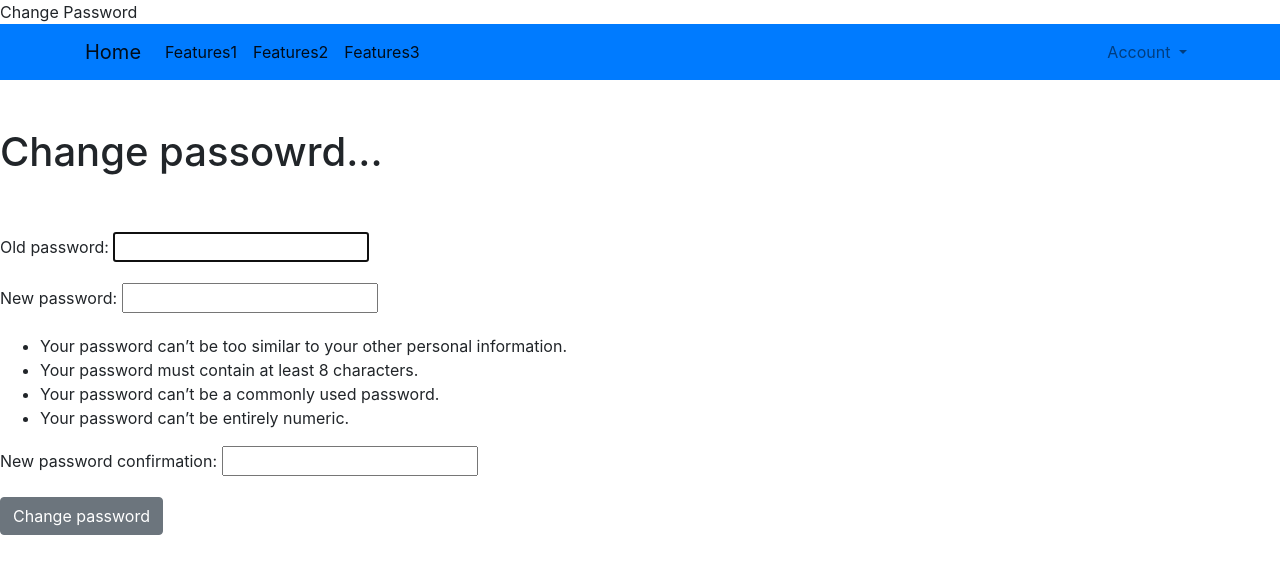
After one commit to hanuionut94/django_app, a Django app: page /members/password in a window 1280 px wide. The commit adds this page. Shown: the top 574 px of the page. Run offline with Django 3.2, Linux system fonts and the light colour scheme; a user stored in the database is signed in.

Commit message:
change password added

```diff
--- a/app/bankapp/templates/navbar.html
+++ b/app/bankapp/templates/navbar.html
@@ -17,6 +17,8 @@
             </a>
             <div class="dropdown-menu dropdown-menu-right" aria-labelledby="navbarDropdown">
               {% if user.is_authenticated %}
+                <a class="dropdown-item" href="{% url 'change_password' %}">Change password</a>
+                <div class="dropdown-divider"></div>
                 <a class="dropdown-item" href="{% url 'logout' %}">Logout</a>
               {% else %}
                 <a class="dropdown-item" href="{% url 'login' %}">Login</a>
--- /dev/null
+++ b/app/members/templates/authenticate/change_password.html
@@ -0,0 +1,18 @@
+{% extends 'base.html'%}
+
+{% block title%}Change Password{% endblock %}
+
+{% block content %}
+<h1>Change passowrd...</h1>
+<br></br>
+<div class="containet">
+    <div class="form-group">
+        <form method="POST">
+            {% csrf_token %}
+            {{form.as_p}}
+                <button class="btn btn-secondary">Change password</button>
+        </form>
+    </div>
+</div>
+
+{% endblock %}
--- a/app/members/urls.py
+++ b/app/members/urls.py
@@ -18,6 +18,8 @@ urlpatterns = [
          name='password_reset_confirm'),
     path('reset_password_complete',
          auth_views.PasswordResetCompleteView.as_view(template_name='authenticate/password_reset_done.html'),
-         name='password_reset_complete')
+         name='password_reset_complete'),
+
+     path('password', auth_views.PasswordChangeView.as_view(template_name='authenticate/change_password.html'), name='change_password')
 
 ]
```
Also changed, not shown: app/db.sqlite3.
